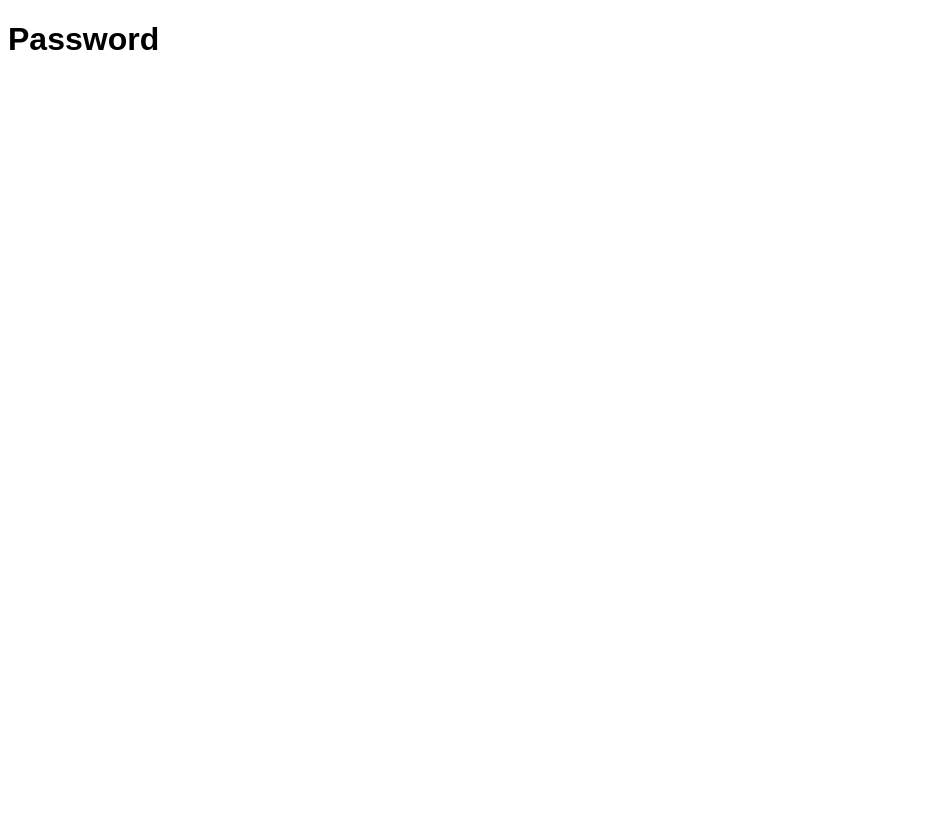
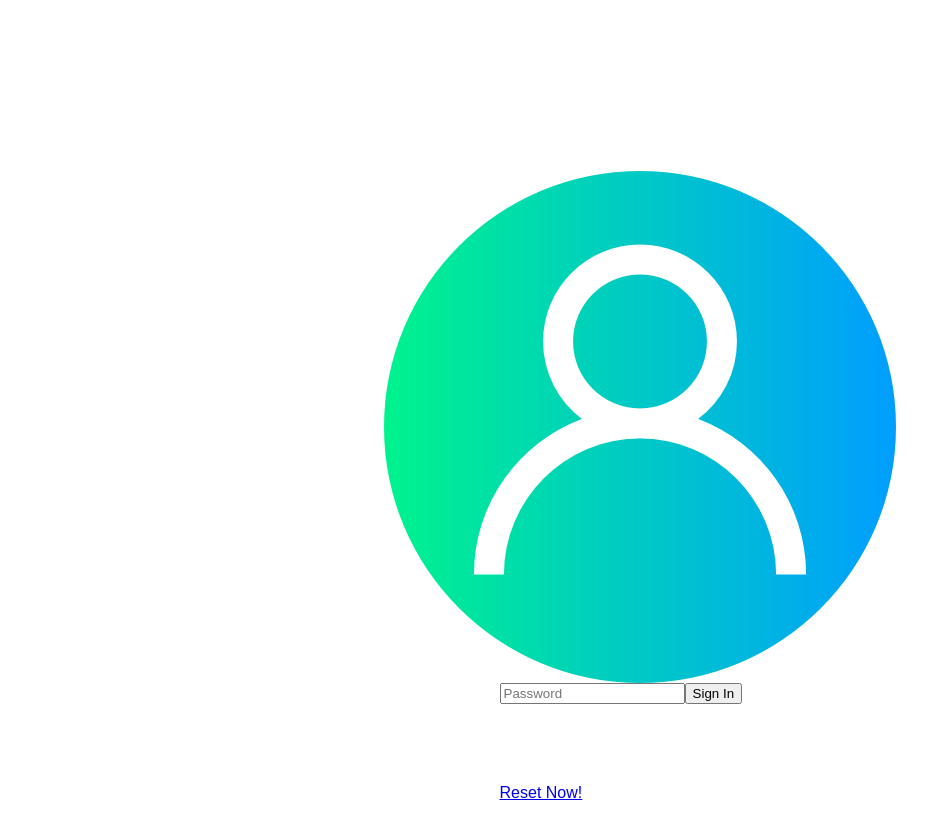
Before and after one commit to Amartya1110/Authentication-App, a React (Vite) app in the folder client/: page /password in a window 1280 px wide. Shown: the whole page, without its empty margins (0-949 px from the left). Before the commit the page ends 800 px from the top, so only its background shows below. Built offline with nearby package versions, Linux system fonts and the light colour scheme.

Commit message:
Password component added

```diff
--- a/client/src/components/Home.js
+++ b/client/src/components/Home.js
@@ -10,6 +10,9 @@ const Home = () => {
     const ValidateUserName = (username) => {
         if(!username) {
             addToast("Username is required !!!", "error")
+        }
+        if(username.includes(" ")) {
+            addToast("Invalid Username !!!", "error")
         }
     }
 
@@ -25,13 +28,13 @@ const Home = () => {
     return (
         <div className="glass home">
             <h1 className="text-5xl font-bold">Welcome!</h1>
-            <h3 className="mt-4 mb-2 text-lg" >First Time Visitor?</h3>
+            {/* <h3 className="mt-4 mb-2 text-lg" >First Time Visitor?</h3> */}
             <h3 className="text-sm max-w-[11em] text-center">Sign In to dive deeper into our services</h3>
             <img src={avatar} alt="Avatar" className="my-4 h-48" />
-            <form onSubmit={(e) => {handleUserFormSubmit(e)}}>
+            <form onSubmit={(e) => handleUserFormSubmit(e)}>
                 <div className="flex flex-col items-center">
-                    <input name="username" type="text" placeholder="UserName" className="px-4 py-2 rounded-md text-black"/>
-                    <button type="submit" className="my-2 bg-teal-400 px-8 py-2 rounded-full">Sign In</button>
+                    <input autoFocus name="username" type="text" placeholder="UserName" className="px-4 py-2 rounded-md text-black"/>
+                    <button type="submit" className="my-2 bg-teal-400 px-8 py-2 rounded-full text-white">Sign In</button>
                 </div>
                 <div className="flex">
                     <h1 className="mr-2">Not a member?</h1>
--- a/client/src/components/Password.js
+++ b/client/src/components/Password.js
@@ -1,7 +1,68 @@
+import { Link } from "react-router-dom"
+
+import '../styles/Home.styles.css'
+import avatar from "../assets/user.png"
+import { useToast } from "./features/ToastContext"
+
 const Password = () => {
+
+    const {addToast} = useToast()
+
+    const ValidatePassword = (password) => {
+        const lowerCaseLetter = /[a-z]/g;
+        const upperCaseLetter = /[A-Z]/g;
+        const numerical = /[0-9]/g;
+        const specialchar = /[!@#\$%\^\&*\)\(+=._-]/g;
+
+
+        if(!password) {
+            addToast("Password is required !!!", "error")
+        }
+        else if(password.includes(" ")) {
+            addToast("Invalid Password !!!", "error")
+        }
+        else {
+            if(! lowerCaseLetter.test(password)) {
+                addToast("Password should contain atleast one lowercase letter !!!", "error")
+            }
+            else if(! upperCaseLetter.test(password)) {
+                addToast("Password should contain atleast one uppercase letter !!!", "error")
+            }
+            else if(! numerical.test(password)) {
+                addToast("Password should contain atleast a number !!!", "error")
+            }
+            else if(! specialchar.test(password)) {
+                addToast("Password should contain atleast one special character !!!", "error")
+            }
+        }
+    }
+
+    const handleUserFormSubmit = (e) => {
+        e.preventDefault()
+        const formData = new FormData(e.target)
+        // console.log(Object.fromEntries(formData.entries()))
+        const {password} = Object.fromEntries(formData.entries())
+        ValidatePassword(password)
+    }
+
+
     return (
-        <div>
-            <h1>Password</h1>
+        <div className="glass home">
+            <h1 className="text-5xl font-bold">Welcome!</h1>
+            {/* <h3 className="mt-4 mb-2 text-lg" >First Time Visitor?</h3> */}
+            <h3 className="text-sm max-w-[11em] text-center">Sign In to dive deeper into our services</h3>
+            <img src={avatar} alt="Avatar" className="my-4 h-48" />
+            <form onSubmit={(e) => handleUserFormSubmit(e)}>
+                <div className="flex flex-col items-center">
+                    <input autoFocus name="password" type="text" placeholder="Password" className="px-4 py-2 rounded-md text-black"/>
+                    <button type="submit" className="my-2 bg-teal-400 px-8 py-2 rounded-full text-white">Sign In</button>
+                </div>
+                <div className="flex">
+                    <h1 className="mr-2">Forgot Password?</h1>
+                    <Link to="/reset" className="text-green-200 hover:underline" >Reset Now!</Link>
+                </div>
+            </form>
+
         </div>
     )
 }
--- a/client/src/components/features/Toast.css
+++ b/client/src/components/features/Toast.css
@@ -59,6 +59,7 @@
 
 .toast-msg {
     padding-left: 0.5em;
+    color: inherit;
 }
 
 .toast>button {
--- a/client/src/index.css
+++ b/client/src/index.css
@@ -11,7 +11,7 @@
 #toast-root {
     /* background-color: red; */
     position: fixed;
-    bottom: 1em;
+    bottom: 3em;
     right: 1em;
     z-index: 10;
 
--- a/client/src/styles/Home.styles.css
+++ b/client/src/styles/Home.styles.css
@@ -6,6 +6,6 @@
     @apply flex flex-col items-center py-6 px-9 rounded-lg border-gray-50 shrink-0
 }
 
-.home *, *::before, *::after {
+.home h1,h3 {
     color: #ffffff;
 }
```
